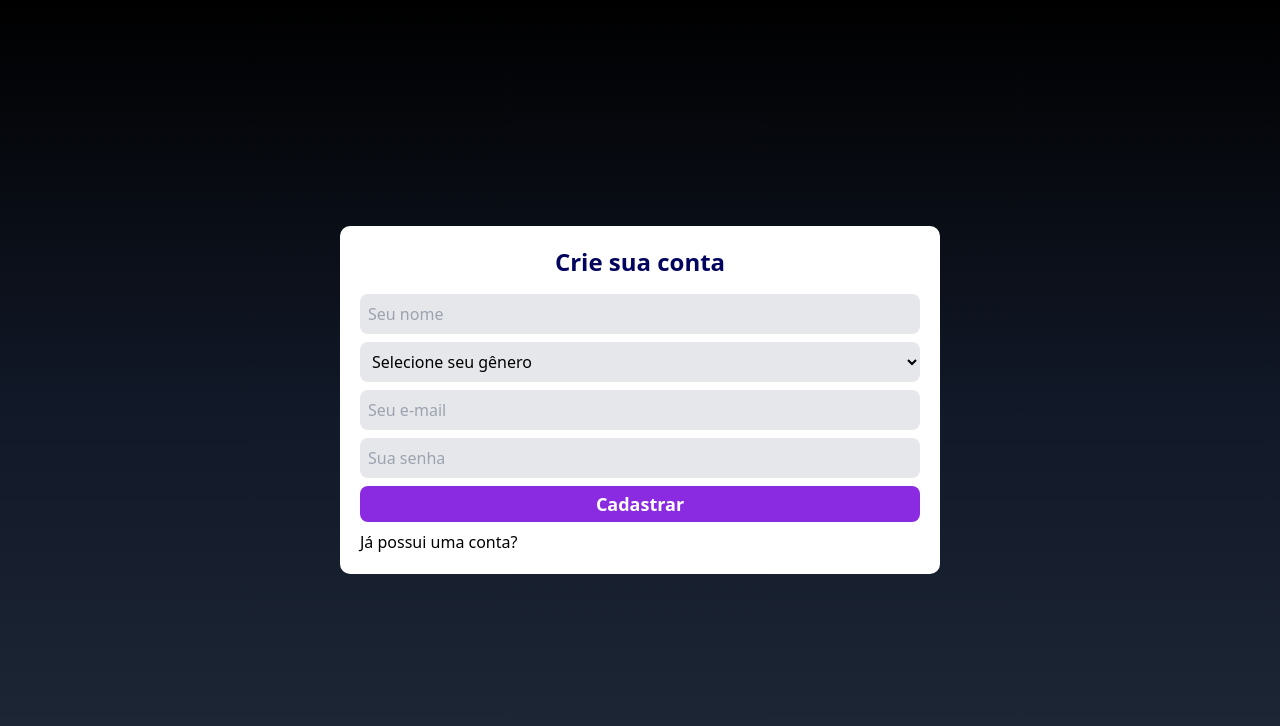
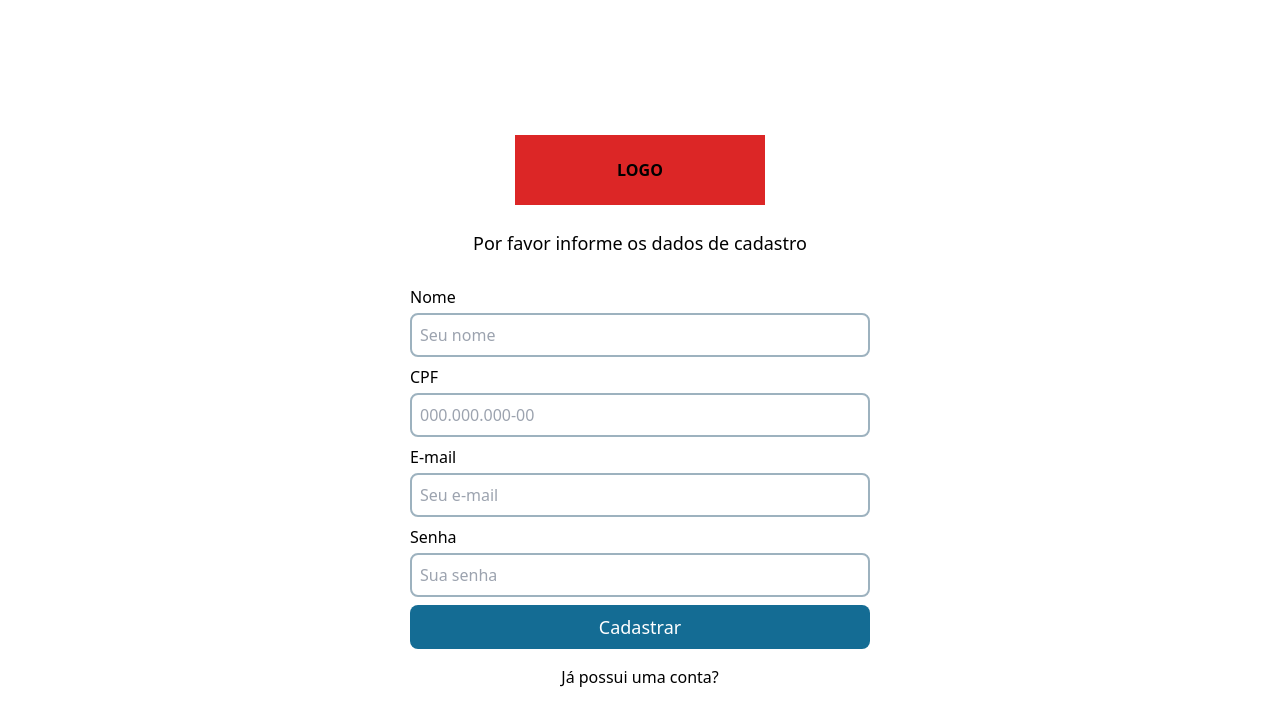
Before and after one commit to Luaxlz/tela-login, a Next.js app: page /register in a window 1280 px wide. Shown: the top 726 px of the page. Built offline with nearby package versions, Linux system fonts and the light colour scheme.

Commit message:
Desenvolvimento do frontend e tratamento de erros
Refeito o frontend (UI & UX), inicialização das validações cliente-side, inicialização das verificações server-side, tratamentos de erros de login e cadastro.
Removido cadastro de gênero do usuário no momento de registro.

```diff
--- a/package.json
+++ b/package.json
@@ -25,6 +25,7 @@
     "postcss": "8.4.23",
     "react": "18.2.0",
     "react-dom": "18.2.0",
+    "react-icons": "^4.8.0",
     "tailwindcss": "3.3.2",
     "typescript": "5.0.4"
   }
--- a/src/components/Button.jsx
+++ b/src/components/Button.jsx
@@ -1,10 +1,8 @@
-
-
 export default function Button({ children, ...props }) {
     return (
         <button className={`
-            border-0 rounded-lg bg-[blueviolet]
-            p-1 text-lg font-bold text-white
+            border-0 rounded-lg bg-[#146C94]
+            p-2 text-lg text-white
         `} {...props}>
             {children}
         </button>
--- a/src/components/Input.jsx
+++ b/src/components/Input.jsx
@@ -3,8 +3,7 @@
 export default function Input(props) {
     return (
         <input className={`
-            border-0 rounded-lg outline-none
-            bg-gray-200 p-2
+            border-2 border-[#9DB2BF] rounded-lg p-2 mb-2 outline-none
         `} {...props} />
     )
 }
--- /dev/null
+++ b/src/components/Label.jsx
@@ -0,0 +1,8 @@
+export default function Label({children, ...props}) {
+    return (
+        <label className={`font-medium mb-1 pb-0`}
+            {...props}>
+                {children}
+        </label>
+    )
+}
--- a/src/components/LoginCard.jsx
+++ b/src/components/LoginCard.jsx
@@ -1,10 +1,11 @@
 export default function LoginCard({ tittle, children }) {
     return (
         <div className={`
-            bg-white w-[600px] h-auto p-5 rounded-[10px]
+            bg-white w-[500px] h-auto p-5 rounded-[10px]
             flex flex-col justify-around
         `}>
-            <h1 className='text-center text-2xl p-0 m-0 font-bold text-[#03045e]'>
+            <div className={` flex justify-center items-center self-center w-[250px] h-[70px] bg-red-600 text-center font-bold m-6`}>LOGO</div>
+            <h1 className='text-center text-lg mb-3 font-medium'>
                 {tittle}
             </h1>
             {children}
--- /dev/null
+++ b/src/components/Logo.jsx
@@ -0,0 +1,5 @@
+export default function Logo(props) {
+    return (
+        <div className={`w-[50px] h-[10px] bg-red-600`}></div>
+    )
+}
--- a/src/pages/index.jsx
+++ b/src/pages/index.jsx
@@ -21,7 +21,7 @@ export async function getServerSideProps(context) {
     // Redirecionar para a página de login ou exibir uma mensagem de erro
     return {
       redirect: {
-        destination: '/login',
+        destination: '/loginType',
         permanent: false,
       },
     };
@@ -42,7 +42,6 @@ export default function Home() {
 
   const router = useRouter()
   const [userDisplayName, setUserDisplayName] = useState('');
-  const [userGender, setUserGender] = useState('');
 
   useEffect(() => {
     const fetchUserDisplayName = async () => {
@@ -50,7 +49,6 @@ export default function Home() {
       if (user) {
         await user.reload(); // Atualiza as informações do usuário
         setUserDisplayName(user.displayName || 'Usuário');
-        setUserGender(user.gender || 'Outro');
       }
     };
 
@@ -72,7 +70,7 @@ export default function Home() {
       <LoginCard>
         <div>
           {userDisplayName ? (
-            <h1 className="text-center text-[46px]">Bem-{userGender === 'Feminino' ? 'vinda' : 'vindo'}, {userDisplayName}!</h1>
+            <h1 className="text-center text-[46px]">Bem Vindo(a), {userDisplayName}!</h1>
           ) : (
             <h1 className="text-center text-[56px]"> </h1>
         )}
--- a/src/pages/login.jsx
+++ b/src/pages/login.jsx
@@ -5,10 +5,13 @@ import LoginCard from "../components/LoginCard";
 import { useState } from "react";
 import { auth } from "../lib/firebase";
 import Router from "next/router";
+import style from '../styles/basicPage.module.css'
+import Label from "../components/Label";
 
 export default function Login() {
     const [email, setEmail] = useState('');
     const [password, setPassword] = useState('');
+    const [error, setError] = useState('');
 
     const handleEmailChange = (event) => {
         setEmail(event.target.value);
@@ -17,6 +20,20 @@ export default function Login() {
     const handlePasswordChange = (event) => {
         setPassword(event.target.value);
     };
+
+    function getErrorMessage(errorCode) {
+        switch (errorCode) {
+          case 'auth/invalid-email':
+            return 'Email inválido. Por favor, verifique o email informado.';
+          case 'auth/user-not-found':
+            return 'Usuário não encontrado.';
+          case 'auth/wrong-password':
+            return 'Senha incorreta.';
+          // Adicionar outros códigos de erro e suas respectivas mensagens em português aqui
+          default:
+            return 'Ocorreu um erro durante a autenticação.';
+        }
+      }
 
     const handleLogin = async (event) => {
         event.preventDefault();
@@ -28,25 +45,23 @@ export default function Login() {
             document.cookie = `isAuthenticated=${isAuthenticated}`;
             Router.push('/');
         } catch (error) {
+            setError(getErrorMessage(error.code))
             console.log('Houve um erro ao entrar:', error.message);
         };
     };
 
     return (
-        <div className={`
-        bg-gradient-to-b from-black via-gray-900 to-gray-800 w-screen h-screen
-            flex justify-center items-center
-
-        `}>
-            <LoginCard tittle='Entre em sua conta' >
-                <form onSubmit={handleLogin} className=" flex flex-col gap-3 w-auto mt-4">
-                    <Input type="email" placeholder="Seu e-mail" value={email} onChange={handleEmailChange} />
-                    <Input type="password" placeholder="Sua senha" value={password} onChange={handlePasswordChange} />
-                    <Button type='submit' >Entrar</Button>
-                    <div className="flex justify-around">
-                        <Link href="/register">Ainda não possui conta?</Link>
-                        <Link href="/loginSelection">Fazer login de outra forma?</Link>
-                    </div>
+        <div className={`${style.basicPage}`}>
+            <LoginCard tittle='Por favor digite suas informações de login' >
+                <form onSubmit={handleLogin} className=" flex flex-col w-auto mt-4">
+                    <Label htmlFor="email">E-mail</Label>
+                    <Input type="email" id="email" placeholder="Seu e-mail" value={email} onChange={handleEmailChange} />
+                    <Label htmlFor="password">Senha</Label>
+                    <Input type="password" id="password" placeholder="Sua senha" value={password} onChange={handlePasswordChange} />
+                    {error && <p className="text-red-600 font-medium mb-0 p-0">{error}</p>}
+                    <Link className="self-center mt-1 mb-4 text-[#19A7CE]" href="#">Esqueceu sua senha?</Link>
+                    <Button type='submit' >Entrar →</Button>
+                    <Link className="self-center mt-4 text-[1rem] font-medium" href="/register">Ainda não possui conta?</Link>
                 </form>
             </LoginCard>
         </div>
--- a/src/pages/register.jsx
+++ b/src/pages/register.jsx
@@ -5,12 +5,15 @@ import Link from "next/link"
 import { useState } from "react";
 import { auth } from "../lib/firebase";
 import Router from "next/router";
+import style from '../styles/basicPage.module.css'
+import Label from "../components/Label";
 
 export default function SignUp() { //Iniciando função em modo padrão para registro no site
     const [email, setEmail] = useState(''); // abrindo o useState para o email, a função setEmail será responsável por modificar a variável email. Lembrar sempre se iniciar o state com uma string vazia.
     const [password, setPassword] = useState(''); //Mesma coisa do Email, porém para a senha.
     const [name, setName] = useState('');
-    const [gender, setGender] = useState('');
+    const [cpf, setCpf] = useState('');
+    const [error, setError] = useState('');
     const user = auth.currentUser;
 
     const handleEmailChange = (event) => { //Função para lidar com a mudança da variável email via input.
@@ -25,9 +28,33 @@ export default function SignUp() { //Iniciando função em modo padrão para reg
         setName(event.target.value);
     }
 
-    const handleGenderChange = (event) => {
-        setGender(event.target.value);
-    }
+    const handleCpfChange = (event) => {
+        let value = event.target.value;
+
+        // Remove qualquer caractere não numérico
+        value = value.replace(/\D/g, '');
+
+        // Formata o CPF
+        if (value.length <= 11) {
+          value = value.replace(/(\d{3})(\d{3})(\d{3})(\d{2})/, '$1.$2.$3-$4');
+        }
+
+        setCpf(value);
+      };
+
+      function getErrorMessage(errorCode) {
+        switch (errorCode) {
+          case 'auth/email-already-in-use':
+            return 'O email informado já está sendo usado por outra conta.';
+          case 'auth/invalid-email':
+            return 'Email inválido. Por favor, verifique o email informado.';
+          case 'auth/weak-password':
+            return 'A senha deve ter no mínimo 6 caracteres.';
+          // Adicione outros códigos de erro e suas respectivas mensagens em português aqui
+          default:
+            return 'Ocorreu um erro durante a criação do usuário.';
+        }
+      }
 
     const handleSignUp = async (event) => { //Função que fará de fato a criação do usuário quando o form for preenchido e submetido.
         event.preventDefault(); //Importante não esquecer de impedir que o botão/formulário faça algo fora do desejável.
@@ -38,7 +65,6 @@ export default function SignUp() { //Iniciando função em modo padrão para reg
             const user = auth.currentUser;
             await user.updateProfile({
                 displayName: name,
-                gender: gender,
               })
                 .then(() => {
                   // Ação a ser executada após a atualização do perfil
@@ -46,31 +72,26 @@ export default function SignUp() { //Iniciando função em modo padrão para reg
                 })
         } catch (error) {
             console.log('Erro ao cadastrar usuário:', error.message);
+            setError(getErrorMessage(error.code))
         };
     };
 
 
     return (
-        <div className={`
-            bg-gradient-to-b from-black via-gray-900 to-gray-800 w-screen h-screen
-            flex justify-center items-center
-        `}>
-            <LoginCard tittle="Crie sua conta">
-            <form onSubmit={handleSignUp} className=" flex flex-col gap-2 mt-4">
-                    <Input type="text" placeholder="Seu nome" value={name} onChange={handleNameChange} />
-                    <select className={`border-0 rounded-lg outline-none bg-gray-200 p-2`}
-                        value={gender} onChange={handleGenderChange}>
-                        <option value="" disabled>
-                            Selecione seu gênero
-                        </option>
-                        <option value="Masculino">Masculino</option>
-                        <option value="Feminino">Feminino</option>
-                        <option value="Outro">Outro</option>
-                    </select>
-                    <Input type="email" placeholder="Seu e-mail" value={email} onChange={handleEmailChange} />
-                    <Input type="password" placeholder="Sua senha" value={password} onChange={handlePasswordChange} />
+        <div className={`${style.basicPage}`}>
+            <LoginCard tittle="Por favor informe os dados de cadastro">
+                <form onSubmit={handleSignUp} className=" flex flex-col mt-4">
+                    <Label htmlFor="name">Nome</Label>
+                    <Input type="text" id="name" placeholder="Seu nome" value={name} onChange={handleNameChange} />
+                    <Label htmlFor="cpf">CPF</Label>
+                    <Input type="text" id="cpf" value={cpf} onChange={handleCpfChange} placeholder="000.000.000-00" maxLength="14" />
+                    <Label htmlFor="email">E-mail</Label>
+                    <Input type="email" id="email" placeholder="Seu e-mail" value={email} onChange={handleEmailChange} />
+                    <Label htmlFor="password">Senha</Label>
+                    <Input type="password" id="password" placeholder="Sua senha" value={password} onChange={handlePasswordChange} />
+                    {error && <p className="text-red-600 font-medium mt-0 mb-3 p-0">{error}</p>}
                     <Button type='submit'>Cadastrar</Button>
-                    <Link href="/login">Já possui uma conta?</Link>
+                    <Link className="self-center mt-4 text-[1rem] font-medium" href="/login">Já possui uma conta?</Link>
                 </form>
             </LoginCard>
         </div>
--- /dev/null
+++ b/src/styles/basicPage.module.css
@@ -0,0 +1,8 @@
+.basicPage {
+    display: flex;
+    justify-content: center;
+    align-items: center;
+    background-color: white;
+    width: 100%;
+    height: 100vh;
+}
```
Also changed, not shown: src/pages/loginType.jsx (added, +50 -0 lines), 1 other file (tests, documents, lock files or other folders).
